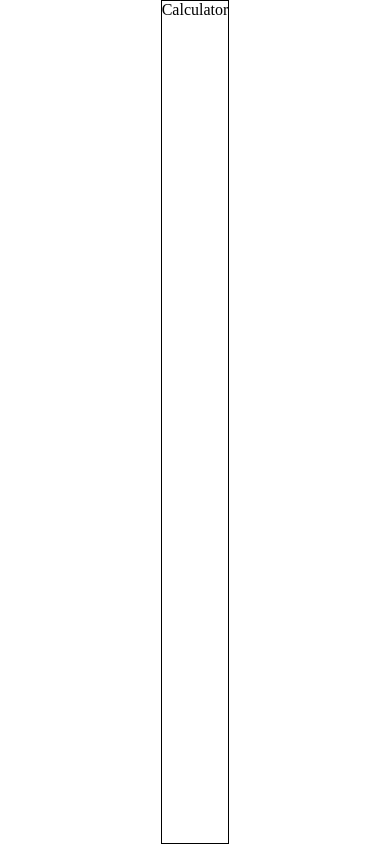
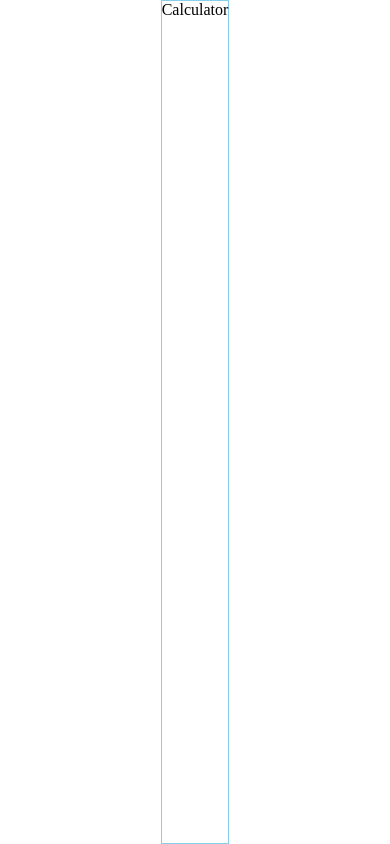
Before and after one commit to D-Coder135/CalC-App_React-Native, a React Native app: screen / in a window 390 px wide. Built offline with nearby package versions, Linux system fonts and the light colour scheme.

Commit message:
add the borderColor property

```diff
--- a/components/Calculator.js
+++ b/components/Calculator.js
@@ -15,6 +15,7 @@ const styles = StyleSheet.create({
     calculatorComponent: {
         flex: 1,
         borderWidth: 1,
+        borderColor: 'skyblue'
     }
 });
 
```
